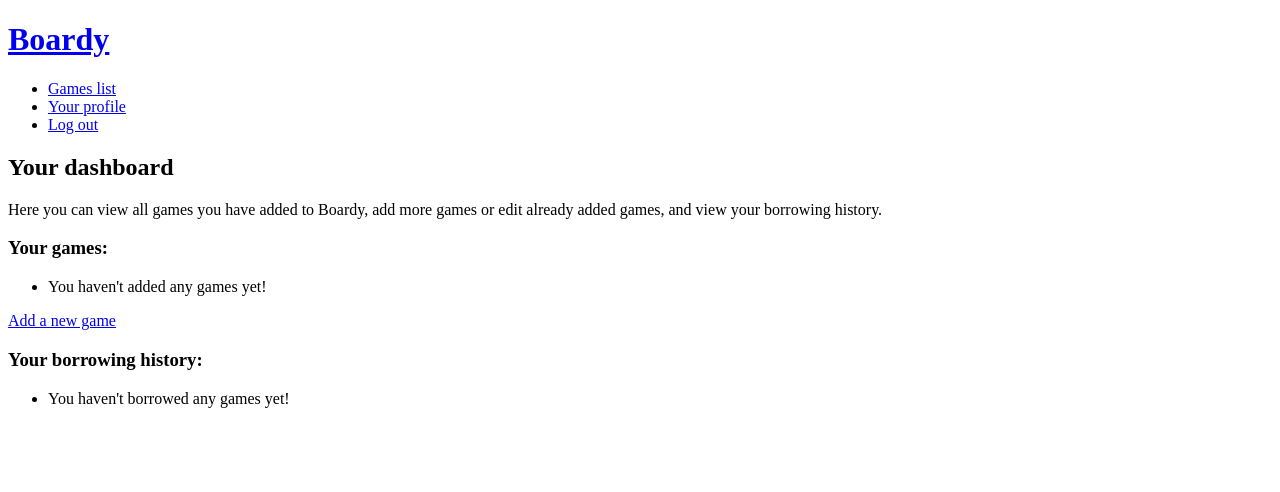
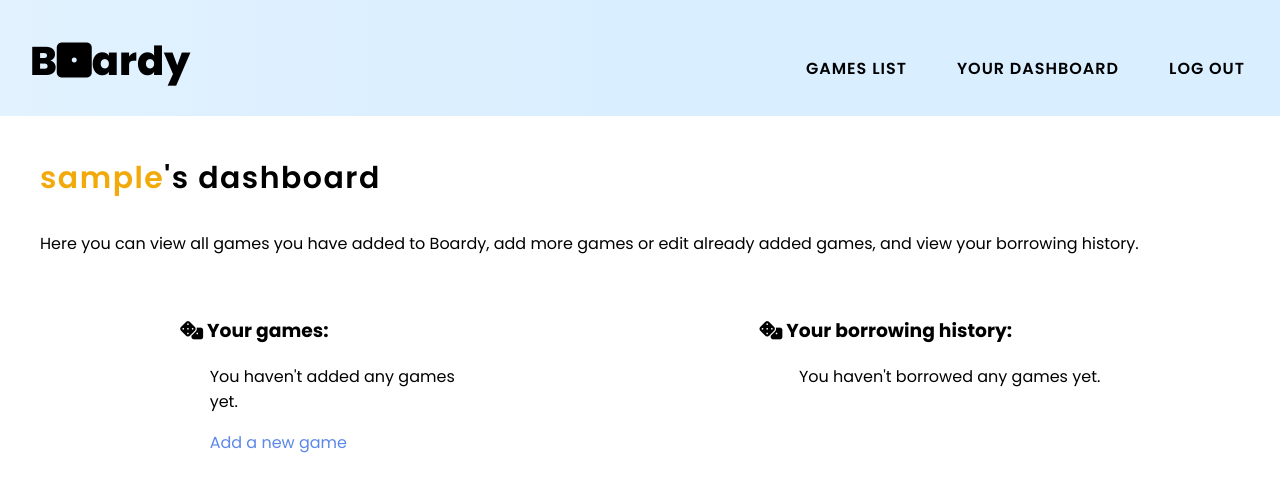
Before and after one commit to hjarve/boardy-repo, a Django app: page /user_page/ in a window 1280 px wide. Shown: the top 492 px of the page. Run offline with Django 3.2, Linux system fonts and the light colour scheme; the visitor is signed in with stand-in values (Sample User, id 1); data that the repository does not hold is empty; some libraries are stand-ins or nearby versions.

Commit message:
added styling

```diff
--- /dev/null
+++ b/board_games/static/board_games/style/style.css
@@ -0,0 +1,188 @@
+@import url('https://fonts.googleapis.com/css2?family=Poppins:ital,wght@0,300;0,400;0,500;0,600;0,700;0,800;1,300&display=swap');
+
+body {
+    margin: 0;
+    padding: 0;
+    box-sizing: border-box;
+    font-family: 'Poppins', sans-serif;
+}
+
+header {
+    max-width: 100%;
+    padding: 10px;
+    background: rgb(226,242,255);
+    background: linear-gradient(90deg, rgba(226,242,255,1) 0%, rgba(217,238,255,1) 47%);
+}
+
+.logo {
+    color: #000;
+    height: 60px;
+    font-size: 40px;
+    font-weight: 800;
+    line-height: 60px;
+    padding: 0 20px;
+    text-align: center;
+    box-sizing: border-box;
+    float: left;
+    text-decoration: none;
+}
+
+.clearfix {
+    clear: both;
+}
+nav {
+    float: right;
+}
+nav ul {
+    margin: 0;
+    padding: 0;
+    display: flex;
+}
+nav ul li {
+    list-style: none;
+}
+nav ul li a {
+    font-weight: 600;
+    text-transform: uppercase;
+    display: block;
+    margin: 15px;
+    padding: 10px;
+    text-decoration: none;
+    letter-spacing: 1px;
+    color: #000;
+    border-radius: 35px;
+}
+nav ul li a.active,
+nav ul li a:hover {
+    background: #FFF;
+    color: #000;
+    transition: 0.5s;
+}
+
+.wrapper {
+    margin: 40px;
+}
+.wrapper a {
+    color: #5C88EB;
+    text-decoration: none;
+}
+.wrapper a:hover {
+    font-weight: 600;
+    transition: 0.5s;
+    letter-spacing: 2px;
+}
+
+p.title {
+    font-size: 30px;
+    font-weight: 600;
+    letter-spacing: 1.5px;
+}
+p.paragraph {
+    font-size: 20px;
+    font-weight: 400;
+    line-height: 80%;
+}
+span.user {
+    color: #F2A90A;
+}
+span.tab {
+    margin-left: 30px;
+}
+
+ul.games {
+    position: relative;
+    width: 300px;
+    padding-left: 30px;
+    margin: auto 0;
+    box-sizing: border-box;
+}
+ul.games li {
+    font-size: 18px;
+    font-weight: 600;
+    letter-spacing: 1px;
+    padding: 10px 20px;
+    margin: 5px;
+    list-style: none;
+    display: flex;
+    justify-content: space-between;
+    align-items: center;
+    border-radius: 35px;
+}
+ul.games li:nth-child(1),
+ul.games li:nth-child(4) {
+    background: #EDE9E9;
+}
+ul.games li:nth-child(2),
+ul.games li:nth-child(5) {
+    background: #FBE2BA;
+}
+ul.games li:nth-child(3),
+ul.games li:nth-child(6) {
+    background: #B4D3FA;
+}
+ul.games li a {
+    color: #000;
+    text-decoration: none;
+}
+ul.games li a:hover {
+    color: grey;
+    letter-spacing: 2px;
+    transition: 0.25s;
+}
+
+ul.gameDetail {
+    position: relative;
+    max-width: 80%;
+    padding: 10px 30px;
+    margin: auto 0;
+    box-sizing: border-box;
+    list-style: none;
+}
+
+ul.history {
+    list-style-type: circle;
+}
+
+
+#dashboardWrapper {
+    display: flex;
+    justify-content: space-around;
+    align-items: flex-start;
+    flex-wrap: wrap;
+}
+
+
+@media (max-width: 768px) {
+    .menu-toggle {
+        display: block;
+        width: 40px;
+        height: 40px;
+        margin: 10px;
+        float: right;
+        cursor: pointer;
+        text-align: center;
+        font-size: 30px;
+        color: #000;
+    }
+    .menu-toggle:before {
+        content: '\f0c9';
+        font-family: fontAwesome;
+        line-height: 40px;
+    }
+    .menu-toggle.active:before {
+        content: '\f00d';
+    }
+    nav {
+        display: none;
+    }
+    nav.active {
+        display: block;
+        width: 100%;
+    }
+    nav.active ul {
+        display: block;
+    }
+    nav.active ul li {
+        margin: 0;
+    }
+}
--- a/board_games/templates/board_games/base.html
+++ b/board_games/templates/board_games/base.html
@@ -1,3 +1,5 @@
+{% load static %}
+
 <!DOCTYPE html>
 <html>
 
@@ -6,31 +8,43 @@
     <meta http-equiv="X-UA-Compatible" content="IE=edge">
     <title>Boardy - For all your board game borrowing needs!</title>
     <meta name="viewport" content="width=device-width, initial-scale=1">
-    <link rel="stylesheet" href="">
+    <link rel="stylesheet" type="text/css" href="{% static 'board_games/style/style.css' %}">
 </head>
 
 <body>
     <header>
-        <h1><a href="{% url 'board_games:index' %}">Boardy</a></h1>
-    </header>
-
+        <h1><a href="{% url 'board_games:index' %}" class="logo">B<i class="fas fa-dice-one"></i>ardy</a></h1>
+        <div class="menu-toggle"></div>
         <nav>
             <ul>
                 <li><a href="{% url 'board_games:all_games' %}">Games list</a>
                     {% if user.is_authenticated %}
-            <li><a href="{% url 'board_games:user_page' %}">Your profile</a></li>
+                <li><a href="{% url 'board_games:user_page' %}">Your dashboard</a></li>
                 <li><a href="{% url 'users:logout' %}">Log out</a></li>
                 {% else %}
                 <li><a href="{% url 'users:register' %}">Register</a></li>
-            <li><a href="{% url 'users:login' %}">Log in</a></li></li>
+                <li><a href="{% url 'users:login' %}">Log in</a></li>
                 {% endif %}
+                </li>
             </ul>
+        </nav>
+        <div class="clearfix"></div>
+    </header>
 
-    </nav>
+    <div class="wrapper">{% block content %}{% endblock content %}</div>
 
 
-    {% block content %}{% endblock content %}
-    <script src="" async defer></script>
+    <script src="https://kit.fontawesome.com/e8f41676a5.js" crossorigin="anonymous"></script>
+    <script src="https://code.jquery.com/jquery-3.6.0.js"
+        integrity="sha256-H+K7U5CnXl1h5ywQfKtSj8PCmoN9aaq30gDh27Xc0jk=" crossorigin="anonymous"></script>
+    <script type="text/javascript">
+        $(document).ready(function () {
+            $('.menu-toggle').click(function () {
+                $('.menu-toggle').toggleClass('active')
+                $('nav').toggleClass('active')
+            })
+        })
+    </script>
 </body>
 
 </html>
--- a/board_games/templates/board_games/borrow_game.html
+++ b/board_games/templates/board_games/borrow_game.html
@@ -2,7 +2,7 @@
 
 {% block content %}
 
-    <h2>Borrow {{ board_game }}</h2>
+    <p class="title">Borrow {{ board_game }}</p>
 
     <p>Check the box to borrow!</p>
 
--- a/board_games/templates/board_games/edit_board_game.html
+++ b/board_games/templates/board_games/edit_board_game.html
@@ -2,7 +2,7 @@
 
 {% block content %}
 
-    <h2>Edit {{ board_game }}</h2>
+    <p class="title">Edit {{ board_game }}</p>
 
     <form action="{% url 'board_games:edit_board_game' board_game.id %}" method="post">
         {% csrf_token %}
--- a/board_games/templates/board_games/edit_loan.html
+++ b/board_games/templates/board_games/edit_loan.html
@@ -2,7 +2,7 @@
 
 {% block content %}
 
-    <h2>Want to return this game?</h2>
+    <p class="title">Want to return this game?</p>
 
     <p>Just uncheck the box!</p>
 
--- a/board_games/templates/board_games/new_board_game.html
+++ b/board_games/templates/board_games/new_board_game.html
@@ -2,12 +2,12 @@
 
 {% block content %}
 
-    <h2>Add a new game</h2>
+    <p class="title">Add a new game</p>
 
     <form action="{% url 'board_games:new_board_game' %}" method='post'>
         {% csrf_token %}
         {{ form.as_p }}
-        <button name="submit">Add game</button>
+        <button class="btn" name="submit">Add game</button>
     </form>
 
 {% endblock content %}
--- a/board_games/templates/board_games/user_page.html
+++ b/board_games/templates/board_games/user_page.html
@@ -2,24 +2,31 @@
 
 {% block content %}
 
-    <h2>Your dashboard</h2>
+    <p class="title"><span class="user">{{ user.username }}</span>'s dashboard</p>
     <p>Here you can view all games you have added to Boardy, add more games or edit already added games, and view your borrowing history.</p>
 
-    <h3>Your games:</h3>
-    <ul>
+    <br>
+
+    <div id="dashboardWrapper">
+
+        <div class="usersGames">
+
+            <h3><i class="fas fa-dice"></i> Your games:</h3>
+            <ul class="games">
                 {% for game in users_board_games %}
-            <li><a href="{% url 'board_games:board_game' game.id %}">{{ game }}</a> (<a href="{% url 'board_games:edit_board_game' game.id %}">Edit</a>)</li>
+                    <li><a href="{% url 'board_games:board_game' game.id %}">{{ game }}</a> (<a href="{% url 'board_games:edit_board_game' game.id %}">edit</a>)</li>
                 {% empty %}
-            <li>You haven't added any games yet!</li>
+                    You haven't added any games yet.
                 {% endfor %}
             </ul>
+            <p><span class="tab"><a href="{% url 'board_games:new_board_game' %}">Add a new game</a></span></p>
+        </div>
 
-    <a href="{% url 'board_games:new_board_game' %}">Add a new game</a>
-
-    <h3>Your borrowing history:</h3>
-    <ul>
+        <div class="usersHistory">
+            <h3><i class="fas fa-dice"></i> Your borrowing history:</h3>
+            <ul class="history">
                 {% for loan in users_loans %}
-            <li>Borrowed {{ loan.board_game }} from {{ loan.board_game.owner }} on {{ loan.date_added | date:"F d, Y H:i" }}.
+                    <li>Borrowed {{ loan.board_game }} from <span class="user">{{ loan.board_game.owner }}</span> on {{ loan.date_added | date:"F d, Y H:i" }}.<br>
                     {% if loan.borrow %}
                         <a href="{% url 'board_games:edit_loan' loan.id %}">Return the game</a>
                     {% else %}
@@ -27,10 +34,12 @@
                     {% endif %}
                     </li>
                 {% empty %}
-            <li>You haven't borrowed any games yet!</li>
+                    You haven't borrowed any games yet.
                 {% endfor %}
             </ul>
+        </div>
 
+    </div>
 
 
 
--- a/users/templates/registration/logged_out.html
+++ b/users/templates/registration/logged_out.html
@@ -1,5 +1,5 @@
 {% extends "board_games/base.html" %}
 
 {% block content %}
-  <p> You have been logged out. Happy gaming!</p>
+  <p class="title">You have been logged out. Happy gaming!</p>
 {% endblock content %}
```
Also changed, not shown: board_games/templates/board_games/all_games.html (+5 -3 lines), board_games/templates/board_games/board_game.html (+22 -15 lines), board_games/templates/board_games/index.html (+12 -7 lines). Lines whose indentation alone changed are shown as unchanged.
